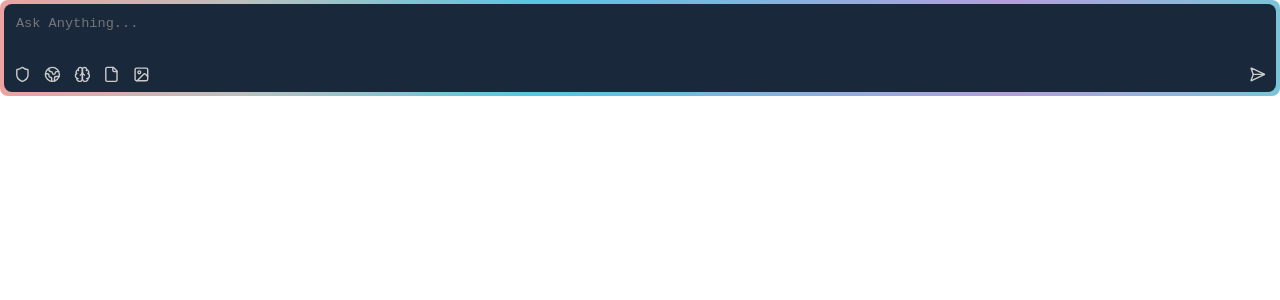
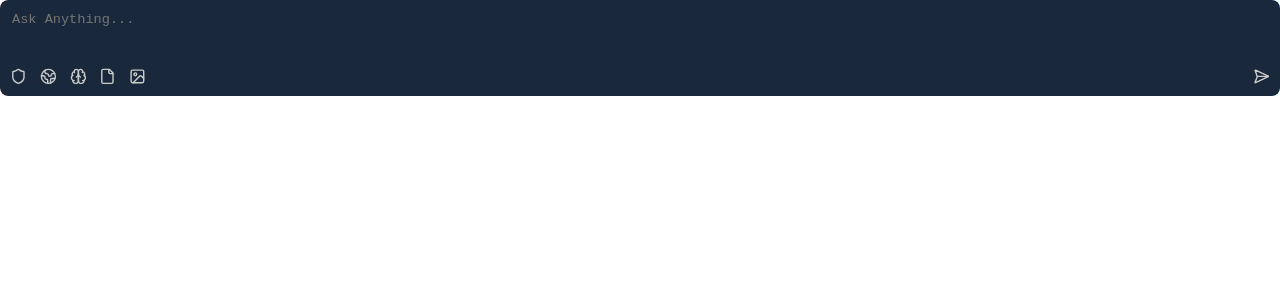
Before and after one commit to riju-stone/ask, a React (Vite) app: page / in a window 1280 px wide. Shown: the top 300 px of the page. Built offline with nearby package versions, Linux system fonts and the light colour scheme.

Commit message:
added search bar micro animations

```diff
--- a/src/main/index.ts
+++ b/src/main/index.ts
@@ -7,9 +7,11 @@ const env = getEnv();
 function createWindow() {
 	console.log(env);
 	const mainWindow = new BrowserWindow({
+		title: "Ask",
 		height: 600,
 		width: 800,
 		frame: env == "dev" ? true : false,
+		resizable: false,
 		transparent: true,
 		webPreferences: {
 			nodeIntegration: true,
--- a/src/renderer/components/search/search.tsx
+++ b/src/renderer/components/search/search.tsx
@@ -1,14 +1,48 @@
-import { useRef } from "react"
+import { useRef, useState } from "react"
 import styles from "./styles.module.scss"
+import { motion } from "motion/react"
+import { SendHorizonal, File, Brain, Image, Shield, Earth } from "lucide-react"
+import { easeIn, easeInOut } from "motion"
 
-import { SendHorizonal, File, Brain, Image, Shield, Earth } from "lucide-react"
+const searchBarAnim = {
+    initial: {
+        height: "0",
+        opacity: 0,
+        padding: "0",
+    },
+    show: {
+        height: "6rem",
+        opacity: 1,
+        padding: "0",
+        transition: {
+            duration: 0.5,
+            ease: [0.83, 0, 0.17, 1],
+            opacity: {
+                duration: 0.2
+            }
+        },
+    },
+    search: {
+        height: "6rem",
+        opacity: 1,
+        padding: "2px",
+        transition: {
+            duration: 0.2,
+            ease: easeIn
+        },
+    }
+}
 
 function SearchComponent()
 {
     const searchContainer = useRef(null)
+    const [search, setSearching] = useState(false)
 
     return (
-        <div ref={searchContainer} className={styles.searchWrapper}>
+        <motion.div
+            ref={searchContainer}
+            className={styles.searchWrapper}
+            variants={searchBarAnim} initial="initial" animate={search ? "search" : "show"}>
             <div className={styles.searchContainer}>            <div className={styles.searchInputContainer}>
                 <textarea placeholder="Ask Anything..." className={styles.searchInput} />
             </div>
@@ -20,11 +54,11 @@ function SearchComponent()
                         <button className={styles.searchButton}><File /></button>
                         <button className={styles.searchButton}><Image /></button>
                     </div>
-                    <button className={styles.searchButton}><SendHorizonal /></button>
+                    <button className={styles.searchButton} onClick={() => setSearching(!search)}><SendHorizonal /></button>
                 </div>
             </div>
 
-        </div>
+        </motion.div>
     )
 }
 
--- a/src/renderer/components/search/styles.module.scss
+++ b/src/renderer/components/search/styles.module.scss
@@ -5,7 +5,6 @@
 	border-radius: 8px;
 	border: none;
 	overflow: hidden;
-	padding: 4px;
 	display: block;
 	background-image: linear-gradient(
 		to right,
@@ -15,6 +14,31 @@
 		#b49fda 79%,
 		#7ac5d8 100%
 	);
+	background-size: 200% 200%;
+	animation: search-gradient 8s cubic-bezier(0.83, 0, 0.17, 1) infinite;
+}
+
+@keyframes search-gradient {
+	0% {
+		background-position: 0% 50%;
+		// background-size: 300% 300%;
+	}
+	25% {
+		background-position: 100% 50%;
+		// background-size: 250% 250%;
+	}
+	50% {
+		background-position: 100% 100%;
+		// background-size: 300% 300%;
+	}
+	75% {
+		background-position: 0% 100%;
+		// background-size: 250% 250%;
+	}
+	100% {
+		background-position: 0% 50%;
+		// background-size: 300% 300%;
+	}
 }
 
 .searchContainer {
```
Also changed, not shown: package.json (+5 -4 lines), 1 other file (tests, documents, lock files or other folders).
